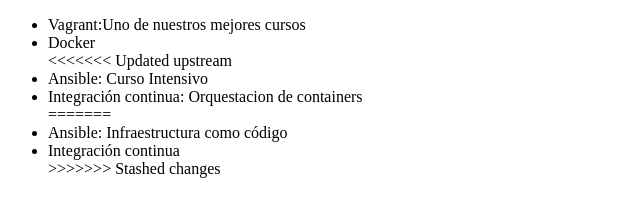
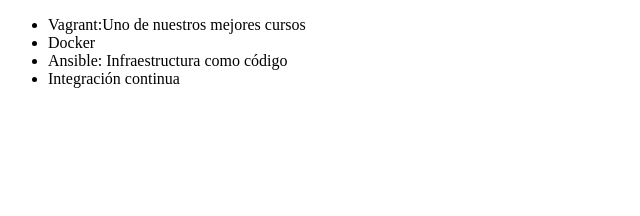
Before and after one commit to Fitata2016/alura-git, a plain HTML site: page index.html in a window 1280 px wide. Shown: the whole page, without its empty margins (0-640 px from the left). Drawn offline with Linux system fonts and the light colour scheme.

Commit message:
integrando con stash

```diff
--- a/index.html
+++ b/index.html
@@ -9,13 +9,8 @@
       <li>Vagrant:Uno de nuestros mejores cursos</li>
 
       <li>Docker</li>
-<<<<<<< Updated upstream
-      <li>Ansible: Curso Intensivo</li>
-      <li>Integración continua: Orquestacion de containers</li>
-=======
       <li>Ansible: Infraestructura como código</li>
       <li>Integración continua</li>
->>>>>>> Stashed changes
     </ul>
   </body>
 </html>
```
